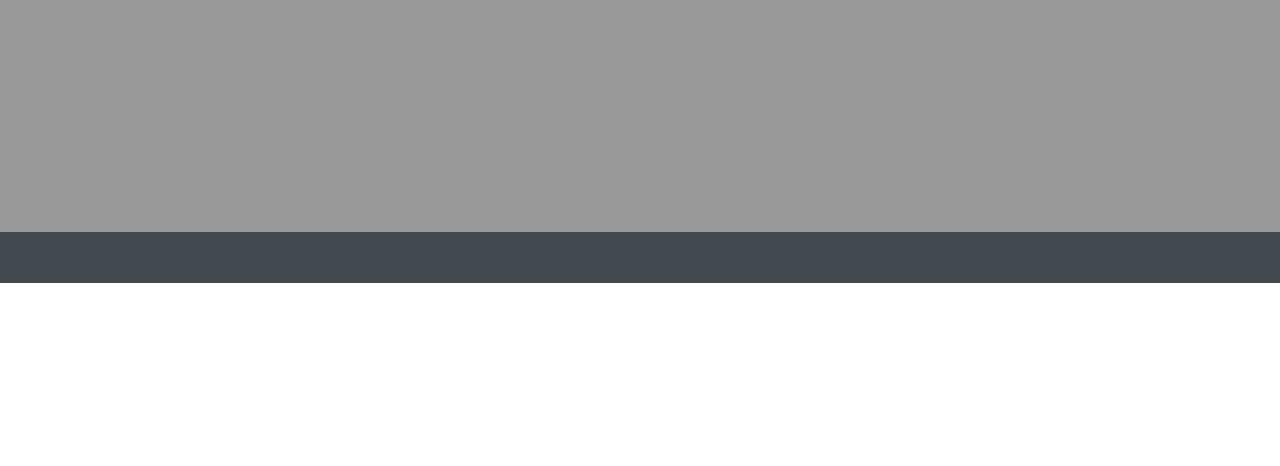
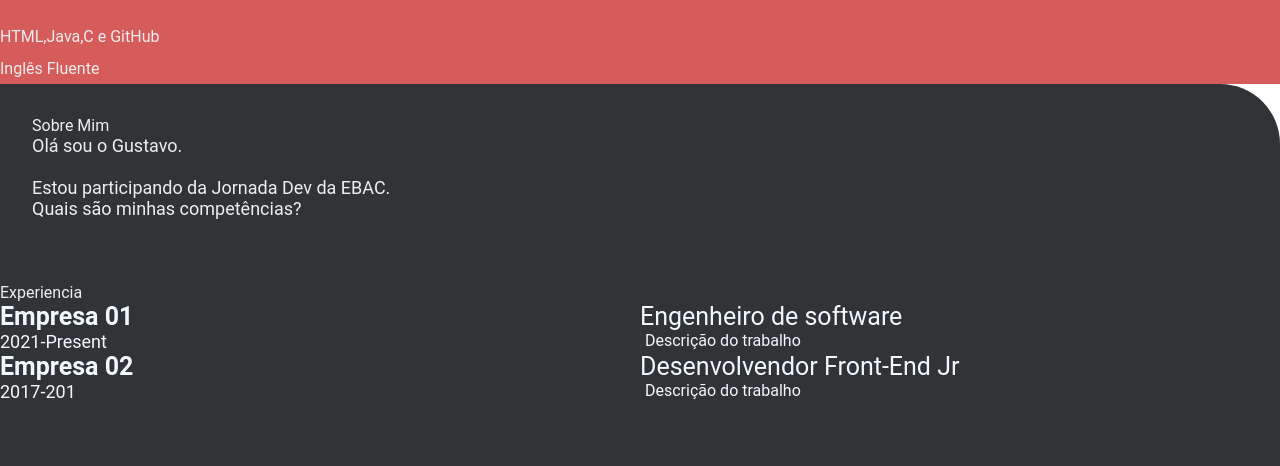
Before and after one commit to gpranstete/gpranstete.github.io, a plain HTML site: page index.html in a window 1280 px wide. Shown: the part 2055-2521 px from the top of the page. Before the commit the page ends 2338 px from the top, so only its background shows below. Drawn offline with Linux system fonts and the light colour scheme.

Commit message:
Dia 3/mudança de cor

```diff
--- a/index.html
+++ b/index.html
@@ -10,7 +10,7 @@
 <body>
     <main class="resume-contents"></main>
     <section class="left-section">
-        <section class="left-sction-content">
+        <section class="left-section-content">
             <div class="profile">
                 <img class="profile-image" src="img/profile-image.webp" alt="Profile image">
                 <p class="name"> Gustavo Pranstete</p>
@@ -45,6 +45,26 @@
                     </p>
                 </section>
             </div>
+            <section class="experience gap">
+                <div class="right-title">Experiencia</div>
+                <div class="experience-contents">
+                    <div class="exp-left">
+                        <p class="exp-company-name">Empresa 01</p>
+                        <p class="exp-time-period">2021-Present</p>
+                    </div>
+                    <div class="exp-righ">
+                        <p class="exp-position">Engenheiro de software</p>
+                        <p class="exp-desc">Descrição do trabalho</p>
+                    </div>
+                    <div class="exp-left">
+                        <p class="exp-company-name">Empresa 02</p>
+                        <p class="exp-time-period">2017-201</p>
+                    </div>
+                    <div class="exp-righ">
+                        <p class="exp-position">Desenvolvendor Front-End Jr</p>
+                        <p class="exp-desc">Descrição do trabalho</p>
+                </div>
+            </section>
         </section>
 </body>
 </html>
--- a/style.css
+++ b/style.css
@@ -17,13 +17,13 @@
 .left-section {
     grid-column: span 2;
     height: 100%;
-    background-color: #999999;
+    background-color: #d65b5b;
 }
 
 .right-section {
     grid-column: span 5;
     height: 100%;
-    background-color: #424a50;
+    background-color: #313437;
     border-radius: 0px 60px 0px 0px;
 }
 
@@ -42,7 +42,7 @@
 }
 
 .name {
-    color: #D6DBDF;
+    color: #faf7f7;
     font-size: 30px;
     letter-spacing: 2px;
     text-transform: uppercase;
@@ -101,3 +101,38 @@
     font-size: 18px;
     color: #eeeeee;
 }
+
+.experience-contents,
+.education-contents,
+.awards-contents {
+    display: grid;
+    grid-template-columns: repeat(2, 1fr);
+    padding-bottom: 2rem;
+    color: #F1F8FD;
+}
+
+.exp-company-name,
+.education-school-name,
+.awards-company-name {
+    font-size: 25px;
+    font-weight: bold;
+}
+
+.exp-time-period,
+.educationp-time-period,
+.awards-time-period {
+    font-size: 18px;
+}
+
+.exp-position,
+.education-subject,
+.awards-name {
+    font-size: 25px;
+}
+
+.exp-desc,
+.education-desc,
+.awards-desc {
+    font-size: 16px;
+    padding-left: 5px;
+}
```
